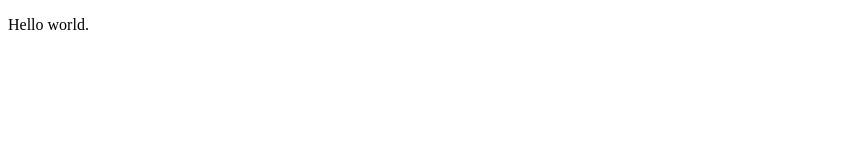
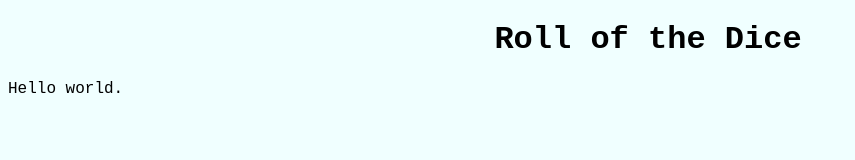
Before and after one commit to subtlehulk/rollOfTheDice, a plain HTML site: page index.html in a window 1280 px wide. Shown: the whole page, without its empty margins (0-855 px from the left). Drawn offline with Linux system fonts and the light colour scheme.

Commit message:
added CSS file and some formatting

```diff
--- a/index.html
+++ b/index.html
@@ -1,10 +1,13 @@
 <!DOCTYPE html>
 <html>
     <head>
-
+        <link rel="stylesheet" type="text/css" href="style.css"/>
 
     </head>
     <body>
+        <header id="rotd">
+            <h1> Roll of the Dice</h1>
+        </header>
 
         <p> Hello world.</p>
 
--- a/style.css
+++ b/style.css
@@ -1,5 +1,16 @@
 body {
     background-color:azure;
     font-family:'Courier New', Courier, monospace;
+    width: 100%;
+}
 
+#rotd {
+    width: 90%;
+    height: auto;
+    margin-left: auto;
+    margin-right: auto;
+    text-align: center;
 }
+h1 {
+    text-align: center;
+}
```
